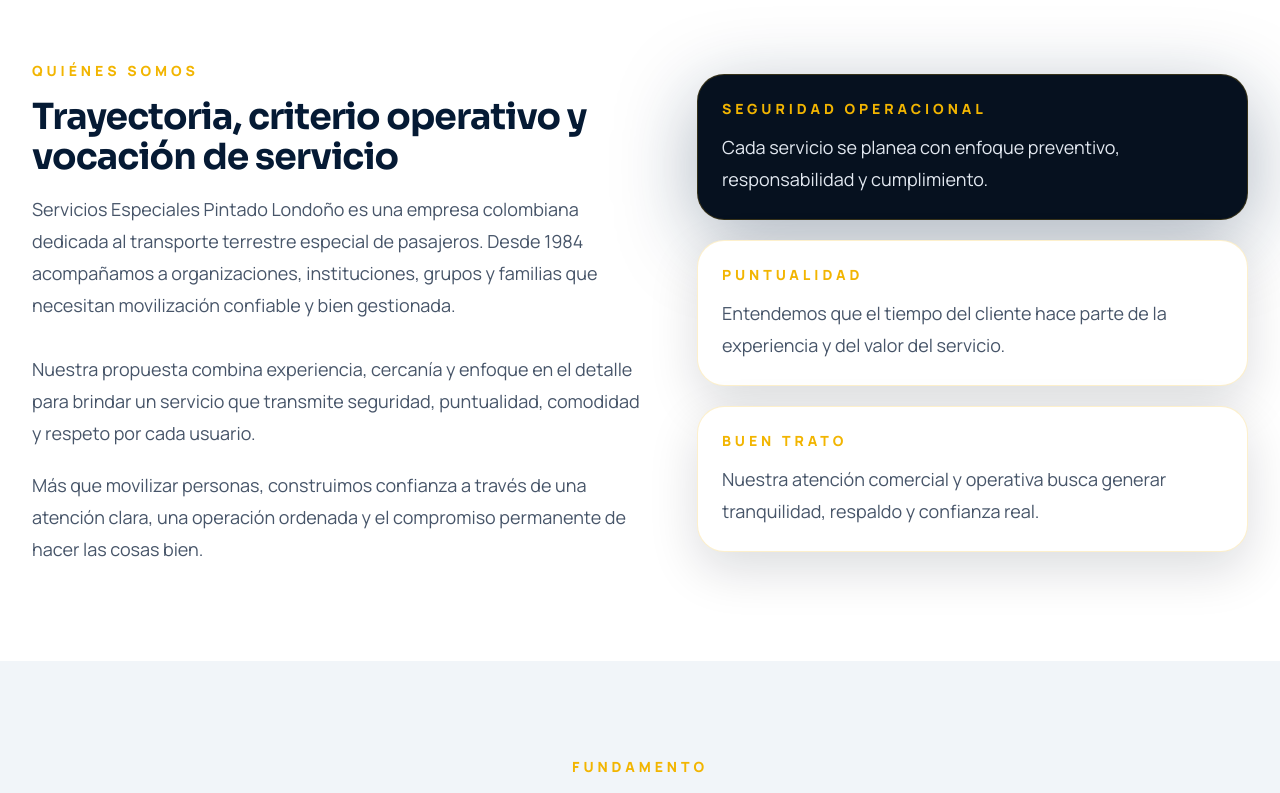
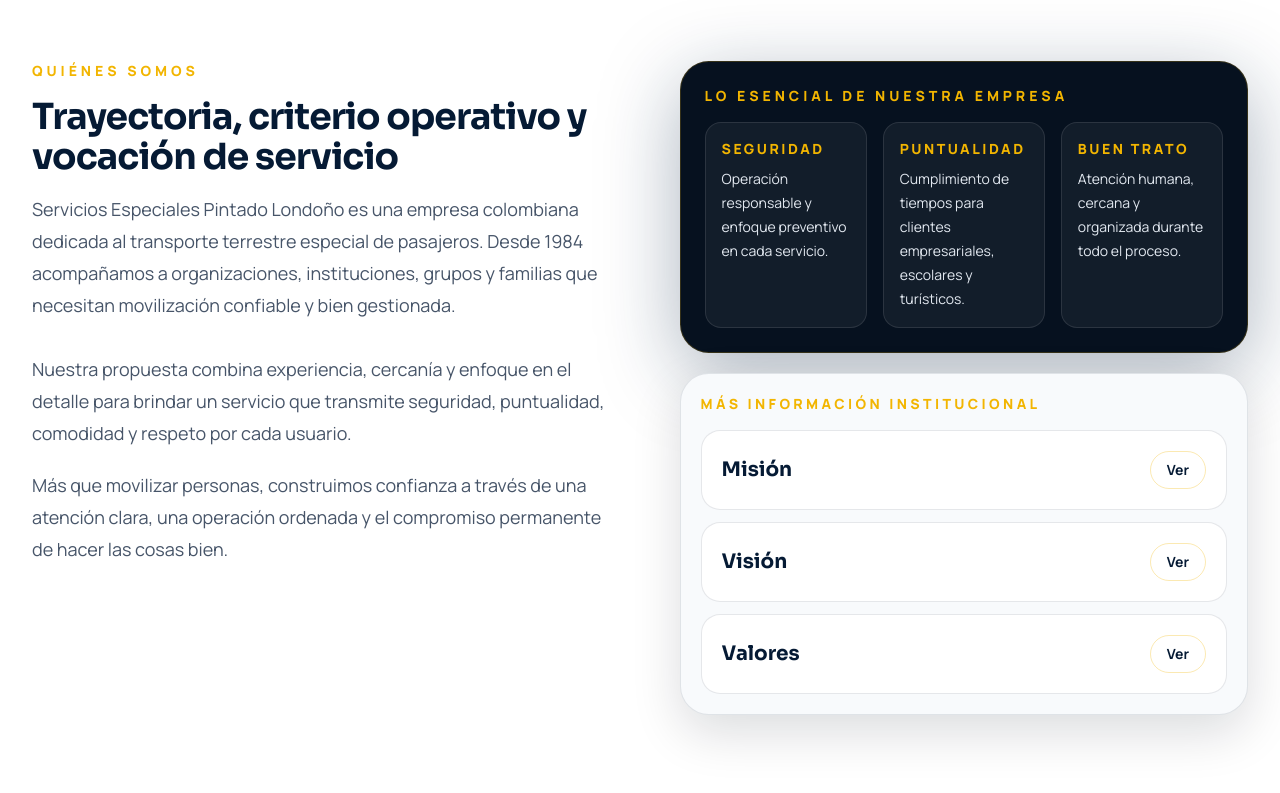
Before and after one commit to Luchogava/especiales-pintado-londono, a React (Vite) app: page / in a window 1280 px wide. Shown: the part 2940-3733 px from the top of the page. Built offline with nearby package versions, Linux system fonts and the light colour scheme.

Commit message:
Integra acordeones en seccion nosotros

```diff
--- a/src/App.jsx
+++ b/src/App.jsx
@@ -3,7 +3,6 @@
 import { Footer } from './components/Footer'
 import { Header } from './components/Header'
 import { Hero } from './components/Hero'
-import { MissionVisionValues } from './components/MissionVisionValues'
 import { QuoteSection } from './components/QuoteSection'
 import { ServicesSection } from './components/ServicesSection'
 import { StatsBar } from './components/StatsBar'
@@ -15,9 +14,9 @@
   navigation,
   reasons,
   services,
-  whatsappMessage,
   stats,
   values,
+  whatsappMessage,
 } from './data/siteContent'
 
 function App() {
@@ -31,8 +30,7 @@
         <StatsBar stats={stats} />
         <ServicesSection services={services} />
         <WhyChooseUs reasons={reasons} />
-        <AboutSection />
-        <MissionVisionValues values={values} />
+        <AboutSection values={values} />
         <CertificationsSection certifications={certifications} />
         <QuoteSection phoneRaw={company.phoneRaw} email={company.email} />
       </main>
--- a/src/components/AboutSection.jsx
+++ b/src/components/AboutSection.jsx
@@ -1,10 +1,10 @@
 import { Container } from './Container'
 import { SectionHeading } from './SectionHeading'
 
-export function AboutSection() {
+export function AboutSection({ values }) {
   return (
     <section id="nosotros" className="py-24">
-      <Container className="grid gap-14 lg:grid-cols-[1.05fr_0.95fr] lg:items-center">
+      <Container className="grid gap-14 lg:grid-cols-[1.02fr_0.98fr] lg:items-start">
         <div>
           <SectionHeading
             eyebrow="Quiénes somos"
@@ -24,24 +24,46 @@
           </div>
         </div>
 
-        <div className="grid gap-5">
-          <div className="rounded-[1.7rem] border border-brand-gold/20 bg-brand-ink p-6 text-white shadow-glow">
-            <p className="text-sm font-black uppercase tracking-[0.28em] text-brand-gold">Seguridad operacional</p>
-            <p className="mt-3 text-lg leading-8 text-slate-200">
-              Cada servicio se planea con enfoque preventivo, responsabilidad y cumplimiento.
-            </p>
+        <div className="space-y-5">
+          <div className="rounded-[1.8rem] border border-brand-gold/20 bg-brand-ink p-6 text-white shadow-glow">
+            <p className="text-sm font-black uppercase tracking-[0.28em] text-brand-gold">Lo esencial de nuestra empresa</p>
+            <div className="mt-4 grid gap-4 sm:grid-cols-3">
+              <div className="rounded-2xl border border-white/10 bg-white/5 p-4">
+                <p className="text-sm font-black uppercase tracking-[0.18em] text-brand-gold">Seguridad</p>
+                <p className="mt-2 text-sm leading-6 text-slate-200">
+                  Operación responsable y enfoque preventivo en cada servicio.
+                </p>
+              </div>
+              <div className="rounded-2xl border border-white/10 bg-white/5 p-4">
+                <p className="text-sm font-black uppercase tracking-[0.18em] text-brand-gold">Puntualidad</p>
+                <p className="mt-2 text-sm leading-6 text-slate-200">
+                  Cumplimiento de tiempos para clientes empresariales, escolares y turísticos.
+                </p>
+              </div>
+              <div className="rounded-2xl border border-white/10 bg-white/5 p-4">
+                <p className="text-sm font-black uppercase tracking-[0.18em] text-brand-gold">Buen trato</p>
+                <p className="mt-2 text-sm leading-6 text-slate-200">
+                  Atención humana, cercana y organizada durante todo el proceso.
+                </p>
+              </div>
+            </div>
           </div>
-          <div className="rounded-[1.7rem] border border-brand-gold/20 bg-white p-6 shadow-card">
-            <p className="text-sm font-black uppercase tracking-[0.28em] text-brand-gold">Puntualidad</p>
-            <p className="mt-3 text-lg leading-8 text-slate-600">
-              Entendemos que el tiempo del cliente hace parte de la experiencia y del valor del servicio.
-            </p>
-          </div>
-          <div className="rounded-[1.7rem] border border-brand-gold/20 bg-white p-6 shadow-card">
-            <p className="text-sm font-black uppercase tracking-[0.28em] text-brand-gold">Buen trato</p>
-            <p className="mt-3 text-lg leading-8 text-slate-600">
-              Nuestra atención comercial y operativa busca generar tranquilidad, respaldo y confianza real.
-            </p>
+
+          <div className="rounded-[1.8rem] border border-brand-navy/10 bg-slate-50 p-5 shadow-card">
+            <p className="mb-4 text-sm font-black uppercase tracking-[0.24em] text-brand-gold">Más información institucional</p>
+            <div className="space-y-3">
+              {values.map((item) => (
+                <details key={item.title} className="group rounded-[1.2rem] border border-brand-navy/10 bg-white p-5">
+                  <summary className="flex cursor-pointer list-none items-center justify-between gap-4">
+                    <span className="font-display text-xl font-bold text-brand-navy">{item.title}</span>
+                    <span className="rounded-full border border-brand-gold/30 px-4 py-2 text-sm font-bold text-brand-navy transition group-open:rotate-180">
+                      Ver
+                    </span>
+                  </summary>
+                  <p className="mt-4 leading-8 text-slate-600">{item.text}</p>
+                </details>
+              ))}
+            </div>
           </div>
         </div>
       </Container>
```
